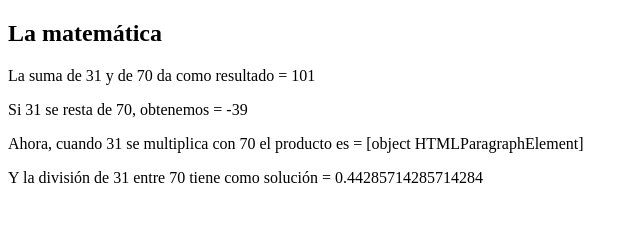
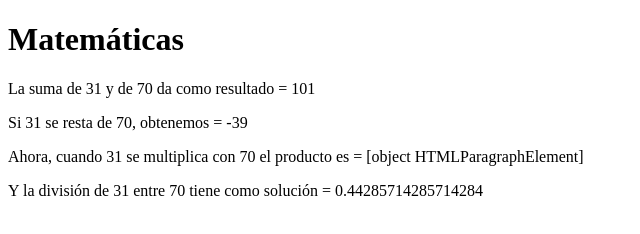
Before and after one commit to newsgus/javahmrk, a plain HTML site: page index.html in a window 1280 px wide. Shown: the whole page, without its empty margins (0-640 px from the left). Drawn offline with Linux system fonts and the light colour scheme.

Commit message:
modified index.html

```diff
--- a/index.html
+++ b/index.html
@@ -3,8 +3,9 @@
 <head>
 	<title>JavasHmwrk</title>
 </head>
+
 <body>
-	<h2>La matemática</h2>
+	<h1>Matemáticas</h1>
 
 
 	<p id="suma"></p>
```
